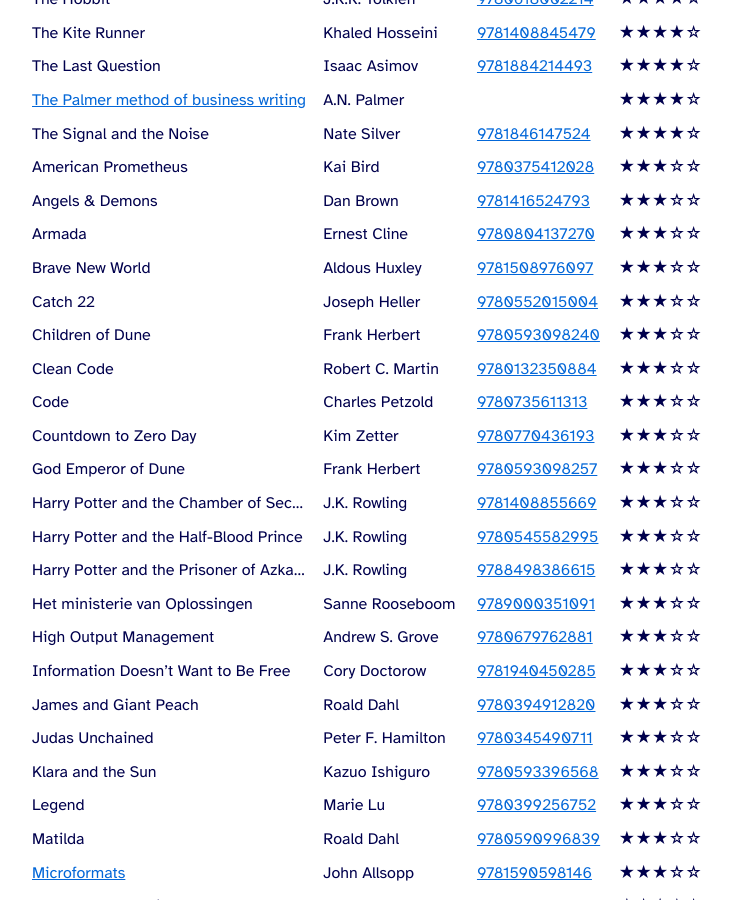
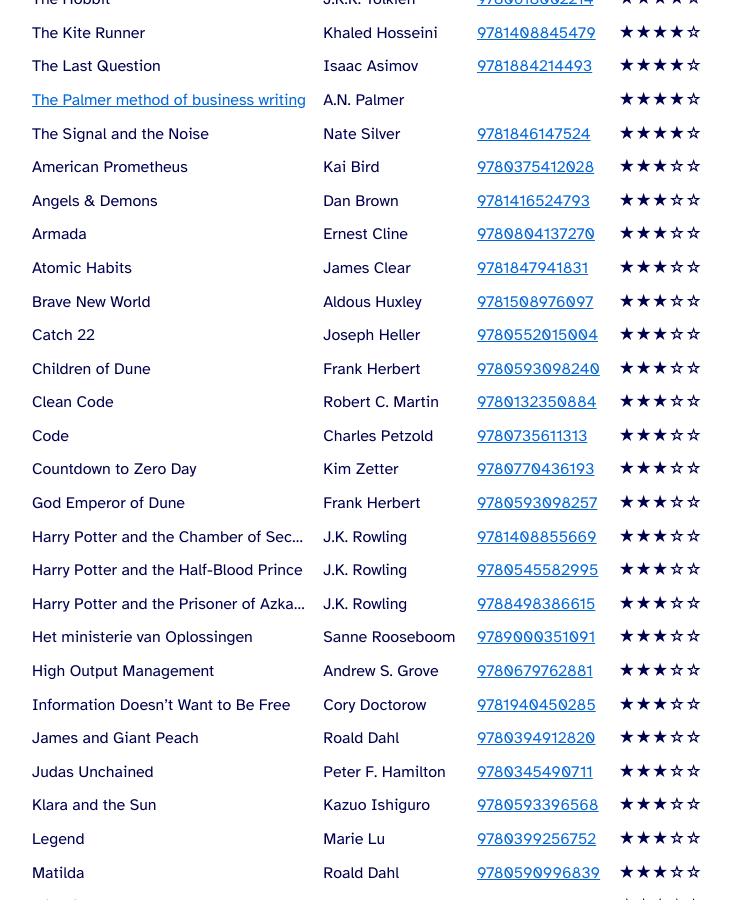
Before and after one commit to cimm/suffix, a Jekyll site: the page built from reading/index.html, in a window 1280 px wide and 900 px high, scrolled down 1784 px. Shown: the whole window, without its empty margins (273-1005 px from the left). Built offline with Jekyll 4.4.1, drawn with Linux system fonts in a browser that asks for light colours.

Commit message:
Add Atmoic Habits by J. Clear

```diff
--- a/_data/books.yml
+++ b/_data/books.yml
@@ -25,6 +25,10 @@
 - name: "Armada"
   author: "Ernest Cline"
   isbn13: 9780804137270
+  rating: 3
+- name: "Atomic Habits"
+  author: "James Clear"
+  isbn13: 9781847941831
   rating: 3
 - name: "Boy"
   author: "Roald Dahl"
```
